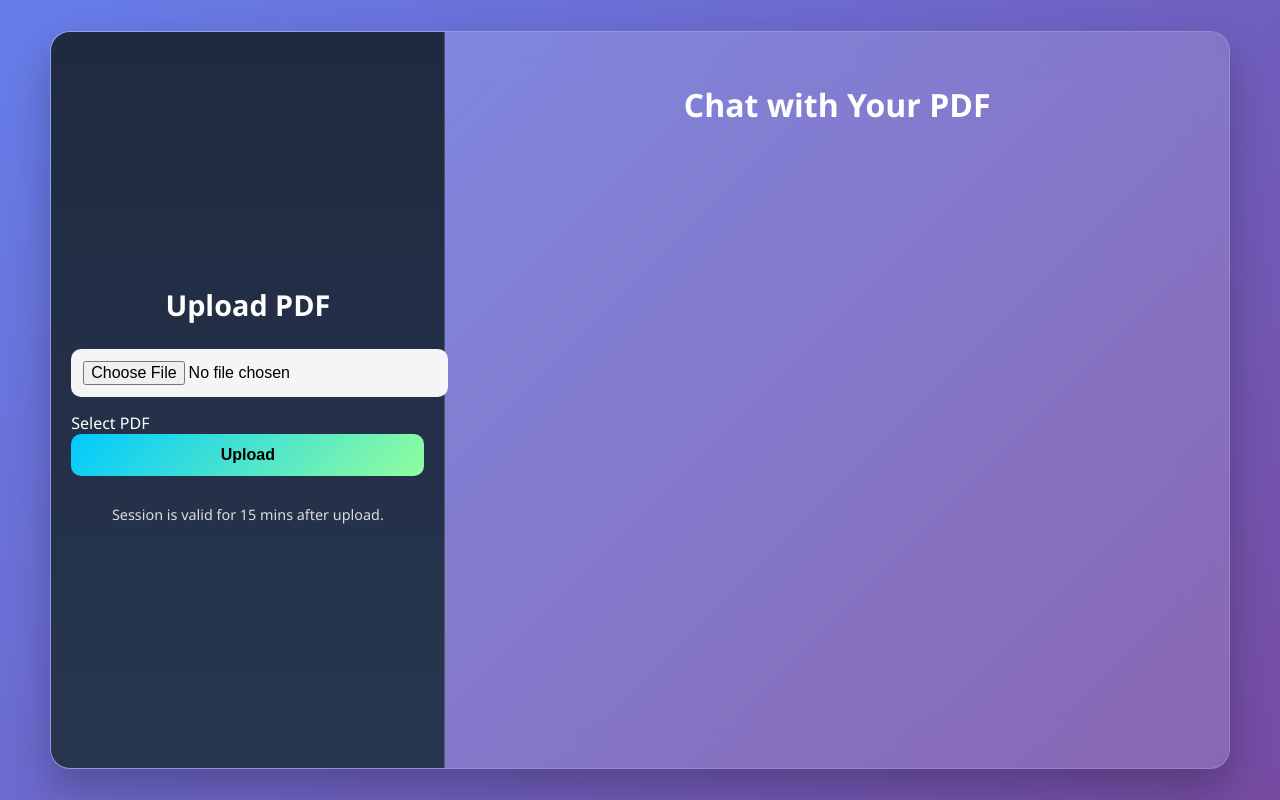
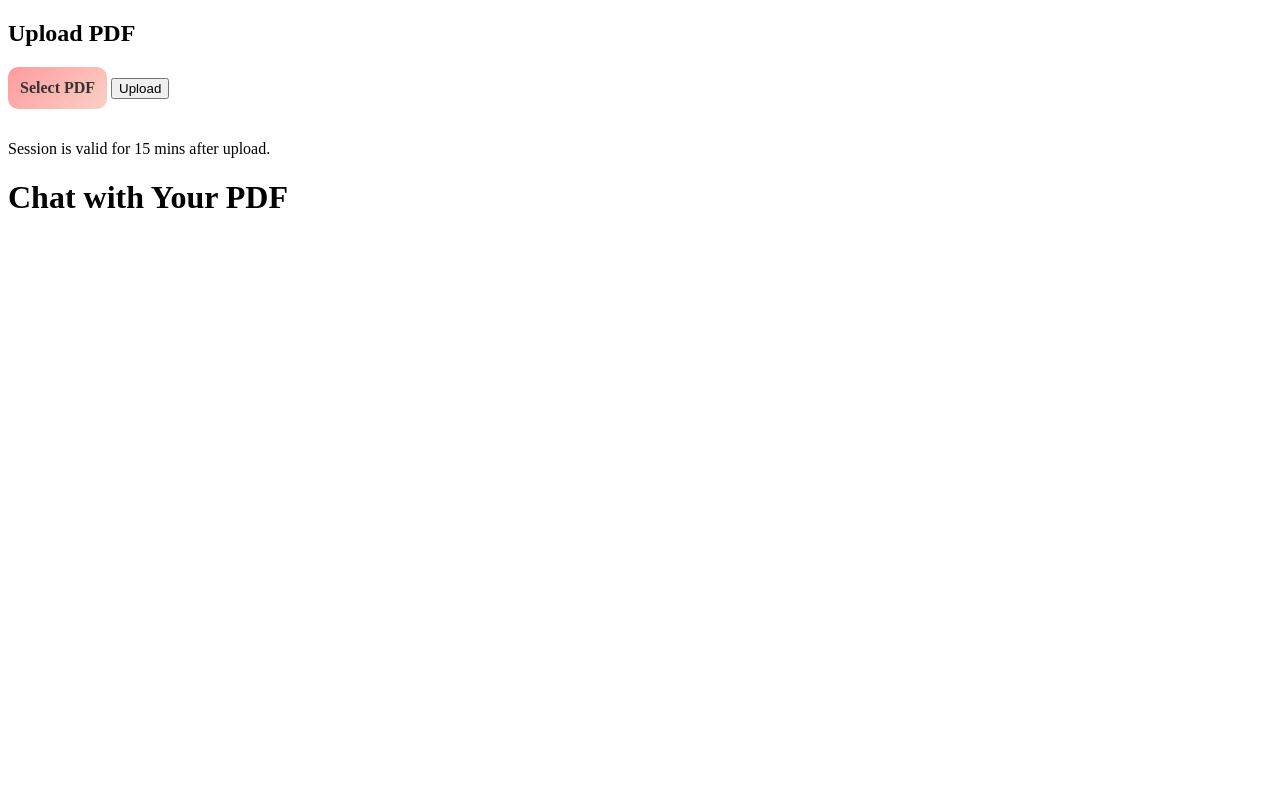
Before and after one commit to shubhendu-ghosh-DS/AskmyPdf, a Flask app: page / in a window 1280 px wide. Run offline with Flask 3, Linux system fonts and the light colour scheme.

Commit message:
Update static/style.css

```diff
--- a/static/style.css
+++ b/static/style.css
@@ -1,164 +1,59 @@
-/* GLOBAL STYLES */
-body {
-  margin: 0;
-  padding: 0;
-  font-family: "Segoe UI", Tahoma, Geneva, Verdana, sans-serif;
-  background: linear-gradient(135deg, #667eea, #764ba2);
-  color: #fff;
-  height: 100vh;
-  display: flex;
-  justify-content: center;
-  align-items: center;
-  overflow: hidden;
+/* Custom file input */
+.file-upload-label {
+  display: inline-block;
+  background: linear-gradient(135deg, #ff9a9e, #fad0c4);
+  color: #333;
+  font-weight: bold;
+  padding: 12px;
+  border-radius: 10px;
+  text-align: center;
+  cursor: pointer;
+  transition: all 0.3s ease;
+  margin-bottom: 15px;
 }
 
-.main-container {
-  display: flex;
-  height: 92vh;
-  width: 92vw;
-  background: rgba(255, 255, 255, 0.1);
-  backdrop-filter: blur(20px);
-  -webkit-backdrop-filter: blur(20px);
-  box-shadow: 0 20px 40px rgba(0, 0, 0, 0.25);
-  border-radius: 20px;
-  overflow: hidden;
-  border: 1px solid rgba(255, 255, 255, 0.2);
+.file-upload-label input {
+  display: none;
 }
 
-/* LEFT PANEL */
-.left-panel {
-  width: 30%;
-  background: linear-gradient(180deg, #1f2a40, #27364e);
-  padding: 30px 20px;
-  display: flex;
-  flex-direction: column;
-  justify-content: center;
-  border-right: 1px solid rgba(255, 255, 255, 0.2);
-  color: #fff;
+.file-upload-label:hover {
+  background: linear-gradient(135deg, #fbc2eb, #a6c1ee);
 }
 
-.left-panel h2 {
-  margin-bottom: 25px;
+/* Message box for status */
+.message-box {
+  margin-top: 10px;
+  font-size: 0.9em;
+  color: #ffeb3b;
   text-align: center;
-  font-size: 1.8em;
-  font-weight: bold;
 }
 
-.left-panel input,
-.left-panel button {
-  width: 100%;
-  margin-bottom: 15px;
-  padding: 12px;
-  border-radius: 10px;
-  border: none;
+/* Chat message styling */
+.chat-bubble {
+  max-width: 75%;
+  padding: 12px 16px;
+  border-radius: 20px;
+  margin: 10px 0;
   font-size: 1em;
-  outline: none;
+  line-height: 1.5;
+  display: inline-block;
 }
 
-.left-panel input {
-  background-color: #f5f5f5;
+.chat-user {
+  align-self: flex-end;
+  background: linear-gradient(135deg, #89f7fe, #66a6ff);
   color: #000;
+  border-bottom-right-radius: 0;
 }
 
-.left-panel button {
-  background: linear-gradient(135deg, #00c9ff, #92fe9d);
+.chat-bot {
+  align-self: flex-start;
+  background: linear-gradient(135deg, #e0c3fc, #8ec5fc);
   color: #000;
-  font-weight: bold;
-  cursor: pointer;
-  transition: all 0.3s ease;
-}
-
-.left-panel button:hover {
-  transform: scale(1.05);
-  background: linear-gradient(135deg, #00c6ff, #0072ff);
-  color: #fff;
-}
-
-.note {
-  font-size: 0.9em;
-  text-align: center;
-  color: #ddd;
-}
-
-/* RIGHT PANEL */
-.right-panel {
-  flex: 1;
-  background-color: rgba(255, 255, 255, 0.05);
-  padding: 30px;
-  display: flex;
-  flex-direction: column;
-  justify-content: space-between;
-  color: #fff;
-}
-
-.right-panel h1 {
-  text-align: center;
-  margin-bottom: 20px;
-  font-size: 2em;
+  border-bottom-left-radius: 0;
 }
 
 .chat-box {
-  flex: 1;
-  background: rgba(255, 255, 255, 0.15);
-  border-radius: 12px;
-  padding: 20px;
-  overflow-y: auto;
-  max-height: 65vh;
-  margin-bottom: 20px;
-  color: #f1f1f1;
+  display: flex;
+  flex-direction: column;
 }
-
-.chat-box p {
-  margin: 10px 0;
-  line-height: 1.6;
-  font-size: 1em;
-}
-
-.chat-box p b {
-  color: #ffd54f;
-}
-
-.input-section {
-  display: flex;
-  gap: 10px;
-  align-items: center;
-}
-
-.input-section input {
-  flex: 1;
-  padding: 12px;
-  border-radius: 10px;
-  border: none;
-  font-size: 1em;
-  background-color: #f8f8f8;
-  color: #000;
-  outline: none;
-}
-
-.input-section button {
-  padding: 12px 16px;
-  border: none;
-  border-radius: 10px;
-  cursor: pointer;
-  font-size: 1em;
-  font-weight: bold;
-  transition: all 0.3s ease;
-}
-
-.input-section button:first-of-type {
-  background: linear-gradient(135deg, #ff758c, #ff7eb3);
-  color: white;
-}
-
-.input-section button:first-of-type:hover {
-  background: linear-gradient(135deg, #fc5c7d, #6a82fb);
-}
-
-.input-section .clear-btn {
-  background: linear-gradient(135deg, #f44336, #e57373);
-  color: white;
-}
-
-.input-section .clear-btn:hover {
-  background: linear-gradient(135deg, #d32f2f, #ef5350);
-}
```
